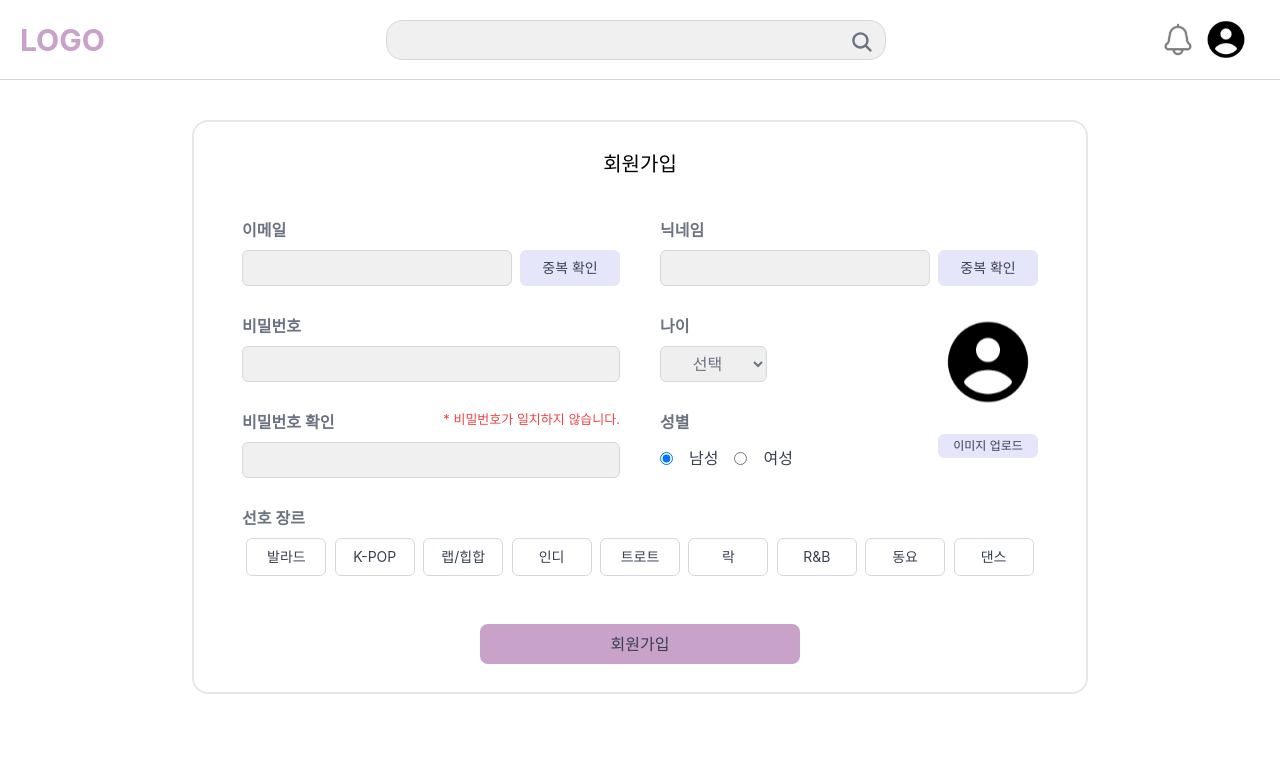
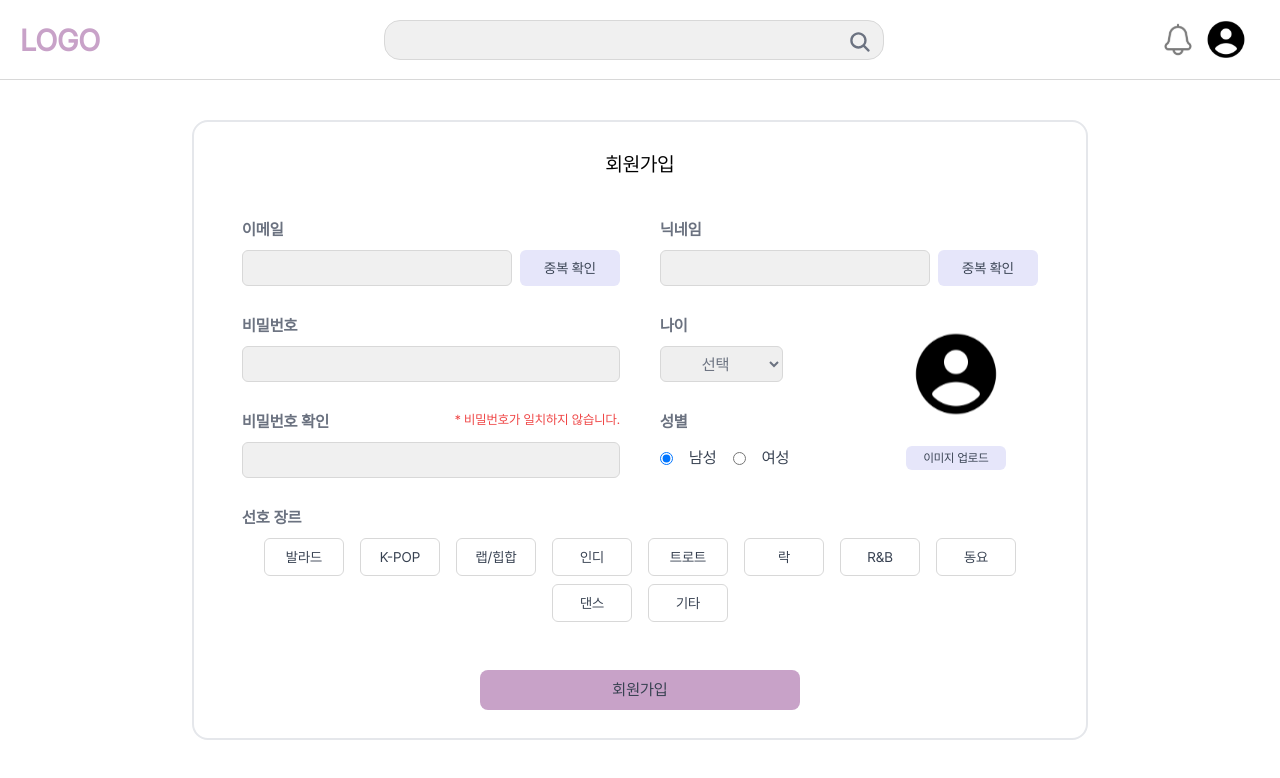
Before and after one commit to Seoheeda/coverRanking_frontend, a React (Create React App) app: page /signup in a window 1280 px wide. Shown: the top 778 px of the page. Built offline with nearby package versions, Linux system fonts and the light colour scheme.

Commit message:
fix: button toggle / design: global font

```diff
--- a/src/components/header.tsx
+++ b/src/components/header.tsx
@@ -5,13 +5,6 @@ import notice from "../assets/imgs/notice.svg";
 import { IoSearch } from "react-icons/io5";
 
 const Header: React.FC = () => {
-
-  function identity<T>(value: T): T {
-    return value;
-  }
-  const output = identity('Hello');
-
-  console.log(typeof output);
 
   const navigate = useNavigate();
 
--- a/src/components/signupForm.tsx
+++ b/src/components/signupForm.tsx
@@ -28,6 +28,7 @@ const SignupForm = () => {
     "R&B",
     "동요",
     "댄스",
+    "기타"
   ];
 
   const onChangeEmail = (e: React.ChangeEvent<HTMLInputElement>) => {
@@ -123,18 +124,19 @@ const SignupForm = () => {
 
 
   const toggleGenre = (index: number) => {
-  console.log(preferredGenre);
-  const genre = GENRES[index]; // 해당 index에 맞는 genre 가져오기
+    const genre = GENRES[index];
     setPreferredGenre((prev) =>
       prev.includes(genre)
-      ? prev.filter((g) => g !== genre) // 이미 포함된 경우 제거
-      : [...prev, genre] // 포함되지 않은 경우 추가
+        ? prev.filter((g) => g !== genre)
+        : [...prev, genre]
     );
+    console.log(preferredGenre);
   };
+
 
   const submitForm = async () => {
     // 모든 값이 입력되었는지 확인
-    if (!nickname || !email || !password || !age || !gender || !preferredGenre || !imgFile || emailIschecked === 2 || nicknameIschecked === 2) {
+    if (!nickname || !email || !password || !age || !gender || !preferredGenre || !imgFile || emailIschecked !== 1 || nicknameIschecked !== 1) {
       alert("정보를 다시 확인해주세요.");
       return;
     }
@@ -159,11 +161,10 @@ const toggleGenre = (index: number) => {
         }
       );
 
-      if (response.data.isExist === "true") {
-        setNicknameIschecked(1);
-      } else {
-        setNicknameIschecked(2);
-      }
+      console.log(response);
+      // 메인 페이지로 이동
+      navigate("/");
+
     } catch (error) {
       alert("닉네임 확인에 실패했습니다.");
       console.error(error);
@@ -171,11 +172,11 @@ const toggleGenre = (index: number) => {
   };
 
   return (
-    <div className="flex flex-col w-[70%] m-auto border-2 border-gray-200 rounded-2xl px-4 py-7 sm:px-8 md:px-12">
+    <div className="flex flex-col w-[70%] min-w-[250px] m-auto border-2 border-gray-200 rounded-2xl px-4 py-7 sm:px-8 md:px-12">
       <div className="text-xl font-medium mb-10 self-center">회원가입</div>
       <div className="w-full flex flex-col lg:flex-row">
         <div className="flex-1 lg:pr-5">
-          <div className="flex flex-row justify-between">
+          <div className="flex flex-row justify-between flex-wrap">
             <p className="mb-2 text-gray-500 font-semibold">이메일</p>
             {emailIschecked === 1 ? (
               <p className="mb-2 text-primary-1 text-[13px]">
@@ -208,7 +209,7 @@ const toggleGenre = (index: number) => {
               onChange={onChangePassword}
             />
           </div>
-          <div className="flex flex-row justify-between mt-7">
+          <div className="flex flex-row justify-between mt-7 flex-wrap">
             <p className="mb-2 text-gray-500 font-semibold">비밀번호 확인</p>
             {password === pwdCheck ? (
               <p className="mb-2 text-primary-1 text-[13px]">
@@ -254,7 +255,7 @@ const toggleGenre = (index: number) => {
               중복 확인
             </div>
           </div>
-          <div className="flex flex-col lg:flex-row lg:items-start mt-7">
+          <div className="flex flex-col lg:flex-row lg:items-start mt-7 ">
             <div className="flex-1">
               <p className="mb-2 text-gray-500 font-semibold">나이</p>
               <select
@@ -262,7 +263,7 @@ const toggleGenre = (index: number) => {
                 onChange={onChangeAge}
               >
                 <option value={0}>선택</option>
-                {Array.from({ length: 100 }, (_, i) => i + 1).map((age) => (
+                {Array.from({ length: 88 }, (_, i) => i + 12).map((age) => (
                   <option key={age} value={age}>
                     {age}
                   </option>
@@ -277,7 +278,7 @@ const toggleGenre = (index: number) => {
                   checked={gender === 0}
                   onChange={() => handleGenderChange(0)}
                 />
-                <div className="px-4 py-1 text-gray-700 ">남성</div>
+                <div className="px-4 py-1 min-w-10 text-gray-700 ">남성</div>
                 <input
                   type="radio"
                   name="gender"
@@ -287,12 +288,23 @@ const toggleGenre = (index: number) => {
                 <div className="px-4 py-1 text-gray-700">여성</div>
               </div>
             </div>
-            <div className="flex flex-col items-center lg:ml-16 mt-7 lg:mt-0">
+            <div className="flex flex-col items-center mr-8 pt-3 lg:mt-0">
               <img
                 src={imgFile ? (imgFile as string) : Profile}
                 alt="Profile"
                 className="w-24 h-24 rounded-full mb-6"
               />
+              {imgFile ?
+              <label className="min-w-[100px] cursor-pointer bg-primary-2 text-gray-700 py-1 px-2 text-xs text-center rounded-md">
+              이미지 변경
+              <input
+                type="file"
+                accept="image/*"
+                ref={imgRef}
+                onChange={saveImgFile}
+                className="hidden"
+              />
+            </label> :
              <label className="min-w-[100px] cursor-pointer bg-primary-2 text-gray-700 py-1 px-2 text-xs text-center rounded-md">
              이미지 업로드
              <input
@@ -302,20 +314,20 @@ const toggleGenre = (index: number) => {
                onChange={saveImgFile}
                className="hidden"
              />
-              </label>
+           </label> }
             </div>
           </div>
         </div>
       </div>
-      <div className="flex flex-col mt-7">
+      <div className="flex flex-col mt-7 ">
         <p className="mb-2 text-gray-500 font-semibold">선호 장르</p>
-        <div className="flex flex-wrap flex-row justify-evenly">
+        <div className="flex flex-wrap flex-row justify-center">
         {genres.map((genre, index) => (
           <div
             key={index}
-              className={`w-[80px] p-2 ml-1 mr-1 mb-2 text-sm text-center rounded-md cursor-pointer ${
-                preferredGenre.includes(genres[index])
-                  ? "bg-primary-2"
+            className={`w-[80px] p-2 ml-2 mr-2 mb-2 text-sm text-center rounded-md cursor-pointer ${
+              preferredGenre.includes(GENRES[index])
+                ? "bg-primary-2 border border-gray-2"
                 : "bg-white border border-gray-2"
             } text-gray-700`}
             onClick={() => toggleGenre(index)}
@@ -323,6 +335,7 @@ const toggleGenre = (index: number) => {
             {genre}
           </div>
         ))}
+
         </div>
       </div>
       <div
--- a/src/main.css
+++ b/src/main.css
@@ -1,3 +1,17 @@
 @tailwind base;
 @tailwind components;
 @tailwind utilities;
+
+@font-face {
+    font-family: 'The Jamsil';
+    src: url('./assets/fonts/Pretendard-Regular.woff') format('opentype');
+    font-weight: normal;
+    font-style: normal;
+  }
+
+  /* Tailwind 기본 폰트 적용 */
+  @layer base {
+    body {
+      @apply font-jamsil;
+    }
+  }
--- a/src/svg.d.ts
+++ b/src/svg.d.ts
@@ -1,4 +1,4 @@
 declare module "*.svg" {
-  const content: any;
+  const content: string;
   export default content;
 }
--- a/src/utils/enum.tsx
+++ b/src/utils/enum.tsx
@@ -7,5 +7,6 @@ export const GENRES: string[] = [
     'ROCK',
     'RANDB',
     'CHILDREN',
-    'DANCE'
+    'DANCE',
+    'ETC',
 ];
--- a/tailwind.config.js
+++ b/tailwind.config.js
@@ -14,7 +14,10 @@ module.exports = {
           1: "#F0F0F0",
           2: "#D8D8D8",
         }
-      }
+      },
+      fontFamily: {
+        jamsil: ['"The Jamsil"', 'sans-serif'],
+      },
     },
   },
   plugins: [],
```
Also changed, not shown: src/assets/fonts/Pretendard-Regular.woff (added), src/assets/fonts/The Jamsil OTF 3 Regular.otf (added). Lines whose indentation alone changed are shown as unchanged.
